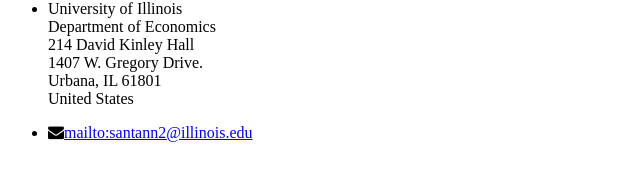
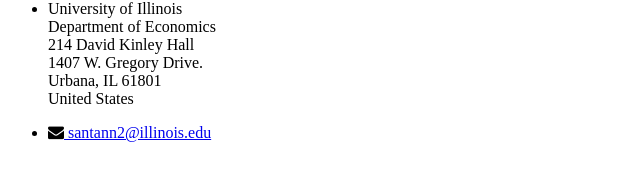
Before and after one commit to vpsantanna/vpsantanna.github.io, a Jekyll site: the page built from files/readme.md, in a window 1280 px wide. Shown: the part 203-384 px from the top of the page, without its empty margins (0-640 px from the left). Built offline with Jekyll 4.4.1, drawn with Linux system fonts in a browser that asks for light colours; our own code applies the rules of GitHub Pages for plain Markdown files; a script that is not in the unit is left out.

Commit message:
Update footer.html

```diff
--- a/_includes/footer.html
+++ b/_includes/footer.html
@@ -15,7 +15,10 @@
           <li>
             <p>University of Illinois<br />Department of Economics<br />214 David Kinley Hall<br />1407 W. Gregory Drive.<br />Urbana, IL 61801<br />United States</p>
           </li>
-          <li><span class="icon"><i class="fa fa-envelope"></i></span><span class="contact-detail"><a href="mailto:santann2@illinois.edu">mailto:santann2@illinois.edu</a></span></li>
+            {% if site.email %}
+          <li><span class="icon"><i class="fa fa-envelope"></i></span><span class="contact-detail"><a href="mailto:{{ site.email }}">{{ site.email }}</a></span>
+         </li>
+            {% endif %}
         </ul>
       </div>
 
```
